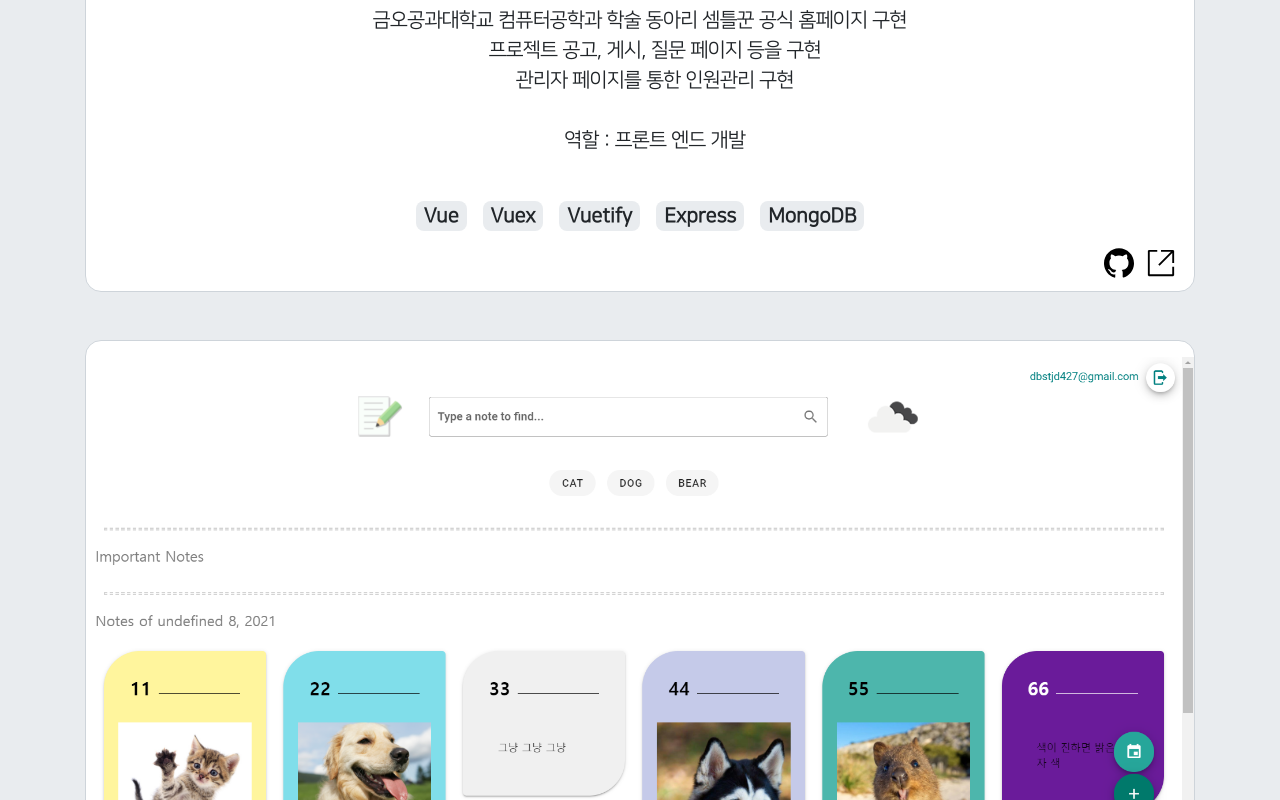
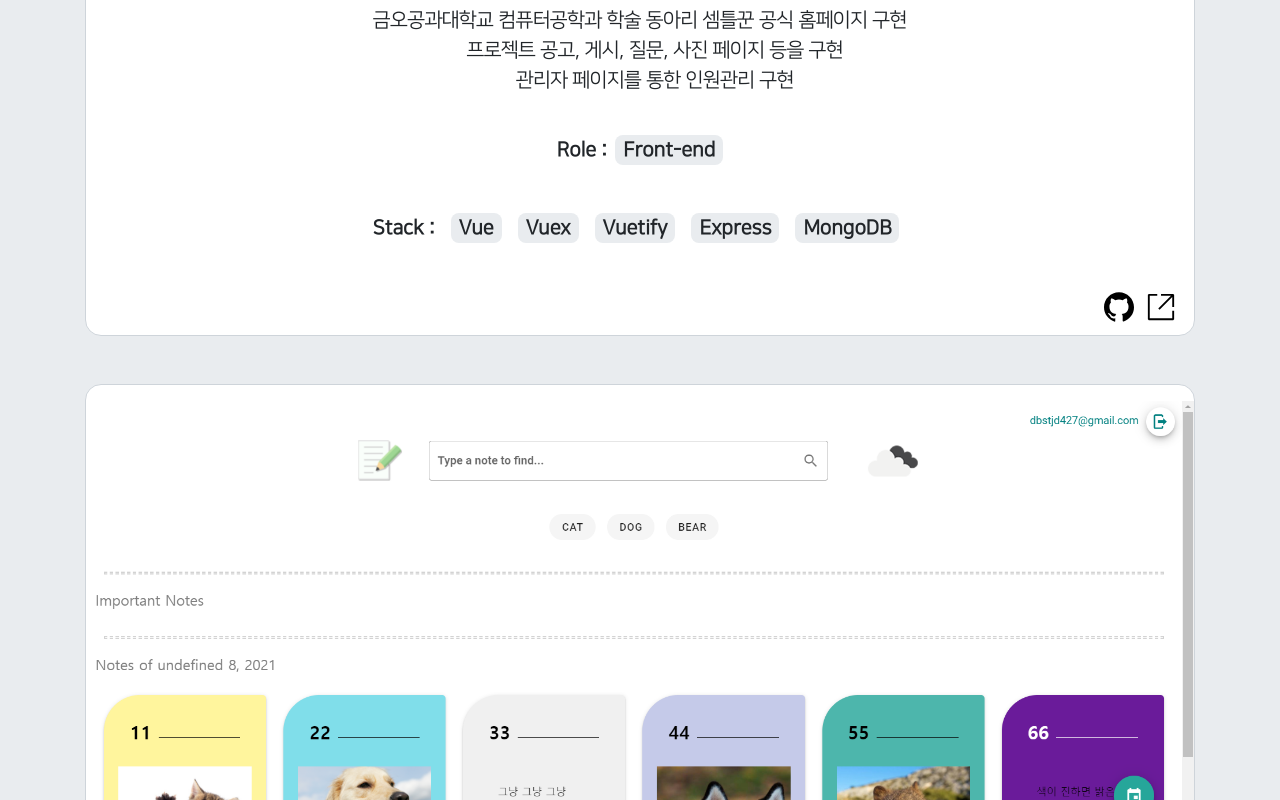
Before and after one commit to gunwoongPark/portfolio, a React (Create React App) app: page / in a window 1280 px wide. Shown: the part 3800-4600 px from the top of the page. Built offline with nearby package versions, Linux system fonts and the light colour scheme.

Commit message:
no message

```diff
--- a/src/components/Project.js
+++ b/src/components/Project.js
@@ -6,6 +6,84 @@ import { SiGithub } from "react-icons/si";
 import { VscLinkExternal } from "react-icons/vsc";
 import "slick-carousel/slick/slick.css";
 import "slick-carousel/slick/slick-theme.css";
+
+function ProjectPresenter ({ projects, mode }) {
+  let settings = {
+    dots: true,
+    slidesToShow: 1,
+    slidesToScroll: 1,
+    autoplay: true,
+    autoplaySpeed: 5000,
+    arrows: false,
+  };
+  return (
+    <>
+      <hr />
+      <CustomContainer id="Project">
+        <Row className="mt-5 title">
+          <Col>
+            <h1 style={{ fontSize: "45px" }}>
+              <P>P</P>roject
+            </h1>
+          </Col>
+        </Row>
+
+        {projects.map((project, index) => (
+          <Row className="mt-5 mb-5" key={index}>
+            <Col>
+              <ProjectContainer mode={mode}>
+                <CarouselContainer className="mb-3 ">
+                  <Slider {...settings}>
+                    {project.image.map((img, index) => (
+                      <CarouselItem className="mt-3" key={index}>
+                        <ProjectImage src={img} mode={project.mode} />
+                      </CarouselItem>
+                    ))}
+                  </Slider>
+                </CarouselContainer>
+
+                <ProjectInfo>
+                  <ProjectName mode={mode}>{project.name}</ProjectName>
+                  <ProjectContents mode={mode}>{project.info}</ProjectContents>
+
+
+                  <RoleContainer mode={mode}>
+                    {project.role.map((role, index) => (
+                      <ProjectRole key={index} mode={mode}>
+                        {role}
+                      </ProjectRole>
+                    ))}
+                  </RoleContainer>
+
+                  <TagContainer mode={mode}>
+                    {project.tag.map((tag, index) => (
+                      <ProjectTag key={index} mode={mode}>
+                        {tag}
+                      </ProjectTag>
+                    ))}
+                  </TagContainer>
+
+                  <LinkBtnGroup>
+                    <a href={project.git} target="__blank">
+                      <LinkBtn>
+                        <SiGithub size="30" />
+                      </LinkBtn>
+                    </a>
+                    <a href={project.url} target="__blank">
+                      <LinkBtn>
+                        <VscLinkExternal size="30" />
+                      </LinkBtn>
+                    </a>
+                  </LinkBtnGroup>
+                </ProjectInfo>
+              </ProjectContainer>
+            </Col>
+          </Row>
+        ))}
+      </CustomContainer>
+    </>
+  );
+}
 
 const CustomContainer = styled(Container)`
   padding-top: 90px;
@@ -57,6 +135,7 @@ const ProjectName = styled.h1`
 `;
 
 const ProjectContents = styled.pre`
+  overflow: hidden;
   ${(props) =>
     props.mode === "isPc"
       ? css`
@@ -66,7 +145,74 @@ const ProjectContents = styled.pre`
           font-size: 15px;
         `}
   white-space: pre-wrap;
+  margin-bottom:2.5rem;
 `;
+
+const RoleContainer = styled.div`
+  display:flex;
+  justify-content: center;
+  align-items: center;
+  margin-bottom:2.5rem;
+
+  &::before{
+    ${(props) =>
+    props.mode === "isPc"
+      ? css`
+          font-size: 20px;
+        `
+      : css`
+          font-size: 15px;
+        `}
+        content:'Role :';
+        margin-right:0.5rem;
+        font-weight: bold;
+  }
+`
+
+const ProjectRole = styled.p`
+   ${(props) =>
+    props.mode === "isPc"
+      ? css`
+          font-size: 20px;
+        `
+      : css`
+          font-size: 15px;
+        `}
+  background:#e9ecef;
+  border-radius: 0.5rem;
+  padding: 0 0.5rem 0 0.5rem;
+  white-space: nowrap;
+  display: inline-block;
+  margin-bottom:0;
+
+  & + & {
+    margin-left: 1rem;
+  }
+
+  font-weight: bold;
+`
+
+const TagContainer = styled.div`
+  display:flex;
+  justify-content: center;
+  flex-wrap:wrap;
+  margin-bottom:2.5rem;
+  align-items:center;
+
+  &::before{
+    ${(props) =>
+    props.mode === "isPc"
+      ? css`
+          font-size: 20px;
+        `
+      : css`
+          font-size: 15px;
+        `}
+        content:'Stack :';
+        margin-right:0.5rem;
+        font-weight: bold;
+  }
+`
 
 const ProjectTag = styled.p`
   ${(props) =>
@@ -82,11 +228,7 @@ const ProjectTag = styled.p`
   padding: 0 0.5rem 0 0.5rem;
   white-space: nowrap;
   display: inline-block;
-
-  & + & {
-    margin-left: 1rem;
-  }
-
+  margin:0.5rem;
   font-weight: bold;
 `;
 
@@ -117,71 +259,4 @@ const LinkBtn = styled.button`
   }
 `;
 
-function ProjectPresenter({ projects, mode }) {
-  let settings = {
-    dots: true,
-    slidesToShow: 1,
-    slidesToScroll: 1,
-    autoplay: true,
-    autoplaySpeed: 5000,
-    arrows: false,
-  };
-  return (
-    <>
-      <hr />
-      <CustomContainer id="Project">
-        <Row className="mt-5 title">
-          <Col>
-            <h1 style={{ fontSize: "45px" }}>
-              <P>P</P>roject
-            </h1>
-          </Col>
-        </Row>
-
-        {projects.map((project, index) => (
-          <Row className="mt-5 mb-5" key={index}>
-            <Col>
-              <ProjectContainer mode={mode}>
-                <CarouselContainer className="mb-3 ">
-                  <Slider {...settings}>
-                    {project.image.map((img, index) => (
-                      <CarouselItem className="mt-3" key={index}>
-                        <ProjectImage src={img} mode={project.mode} />
-                      </CarouselItem>
-                    ))}
-                  </Slider>
-                </CarouselContainer>
-
-                <ProjectInfo>
-                  <ProjectName mode={mode}>{project.name}</ProjectName>
-                  <ProjectContents mode={mode}>{project.info}</ProjectContents>
-
-                  {project.tag.map((tag, index) => (
-                    <ProjectTag key={index} mode={mode}>
-                      {tag}
-                    </ProjectTag>
-                  ))}
-
-                  <LinkBtnGroup>
-                    <a href={project.git} target="__blank">
-                      <LinkBtn>
-                        <SiGithub size="30" />
-                      </LinkBtn>
-                    </a>
-                    <a href={project.url} target="__blank">
-                      <LinkBtn>
-                        <VscLinkExternal size="30" />
-                      </LinkBtn>
-                    </a>
-                  </LinkBtnGroup>
-                </ProjectInfo>
-              </ProjectContainer>
-            </Col>
-          </Row>
-        ))}
-      </CustomContainer>
-    </>
-  );
-}
-
 export default ProjectPresenter;
--- a/src/container/ProjectContainer.js
+++ b/src/container/ProjectContainer.js
@@ -32,11 +32,8 @@ function ProjectContainer () {
       id: 1,
       name: "셈틀꾼 공식 홈페이지 구현",
       info: `금오공과대학교 컴퓨터공학과 학술 동아리 셈틀꾼 공식 홈페이지 구현
-      프로젝트 공고, 게시, 질문 페이지 등을 구현
-      관리자 페이지를 통한 인원관리 구현
-
-      역할 : 프론트 엔드 개발
-      `,
+      프로젝트 공고, 게시, 질문, 사진 페이지 등을 구현
+      관리자 페이지를 통한 인원관리 구현`,
       tag: ["Vue", "Vuex", "Vuetify", "Express", "MongoDB"],
       image: [
         semtle1,
@@ -53,7 +50,7 @@ function ProjectContainer () {
       url: "http://sbmi.iptime.org/",
       git: "https://github.com/semtlekkun/semtleProject-front",
       mode: "web",
-      role: ['프론트 엔드 개발']
+      role: ['Front-end']
     },
 
     {
@@ -63,10 +60,7 @@ function ProjectContainer () {
       노트와 인공지능을 결합한 노트 웹앱을 구현함
       Tensorflow.js를 활용하여 이미지 객체 탐지를 통한 자동 태깅 기능
       OpenWeather API를 활용하여 실시간 현위치 날씨 정보
-      Google Firebase를 적극 활용
-
-      역할 : 프론트 엔드 개발
-      `,
+      Google Firebase를 적극 활용`,
       tag: [
         "Vue",
         "Vuex",
@@ -79,7 +73,7 @@ function ProjectContainer () {
       url: "https://vueticky-note-b08f1.web.app/",
       git: "https://github.com/gunwoongPark/Vueticky-Note",
       mode: "web",
-      role: ['프론트 엔드 개발']
+      role: ['Front-end']
     },
 
     {
@@ -88,10 +82,7 @@ function ProjectContainer () {
       info: `외국인을 대상으로한 음식 식자재 정보 제공 웹앱 구현
       메뉴판을 촬영하여 사용자가 알고 싶은 메뉴를 직접 Cropping
       해당 음식에 들어가는 식자재 정보를 제공
-      정보를 공유할 수 있는 간단한 커뮤니티
-
-      역할 : 프론트 엔드 개발, 웹 크롤링
-      `,
+      정보를 공유할 수 있는 간단한 커뮤니티`,
       tag: [
         "React",
         "Styled Components",
@@ -108,7 +99,7 @@ function ProjectContainer () {
       url: "https://watsin-3b4e3.web.app/",
       git: "https://github.com/HwangYoonSeong/You_can_do_EAT",
       mode: "app",
-      role: ['프론트 엔드 개발', '웹 크롤링']
+      role: ['Front-end', 'Web Crawling']
     },
   ];
 
```
Also changed, not shown: src/assets/userImg.png (deleted).
